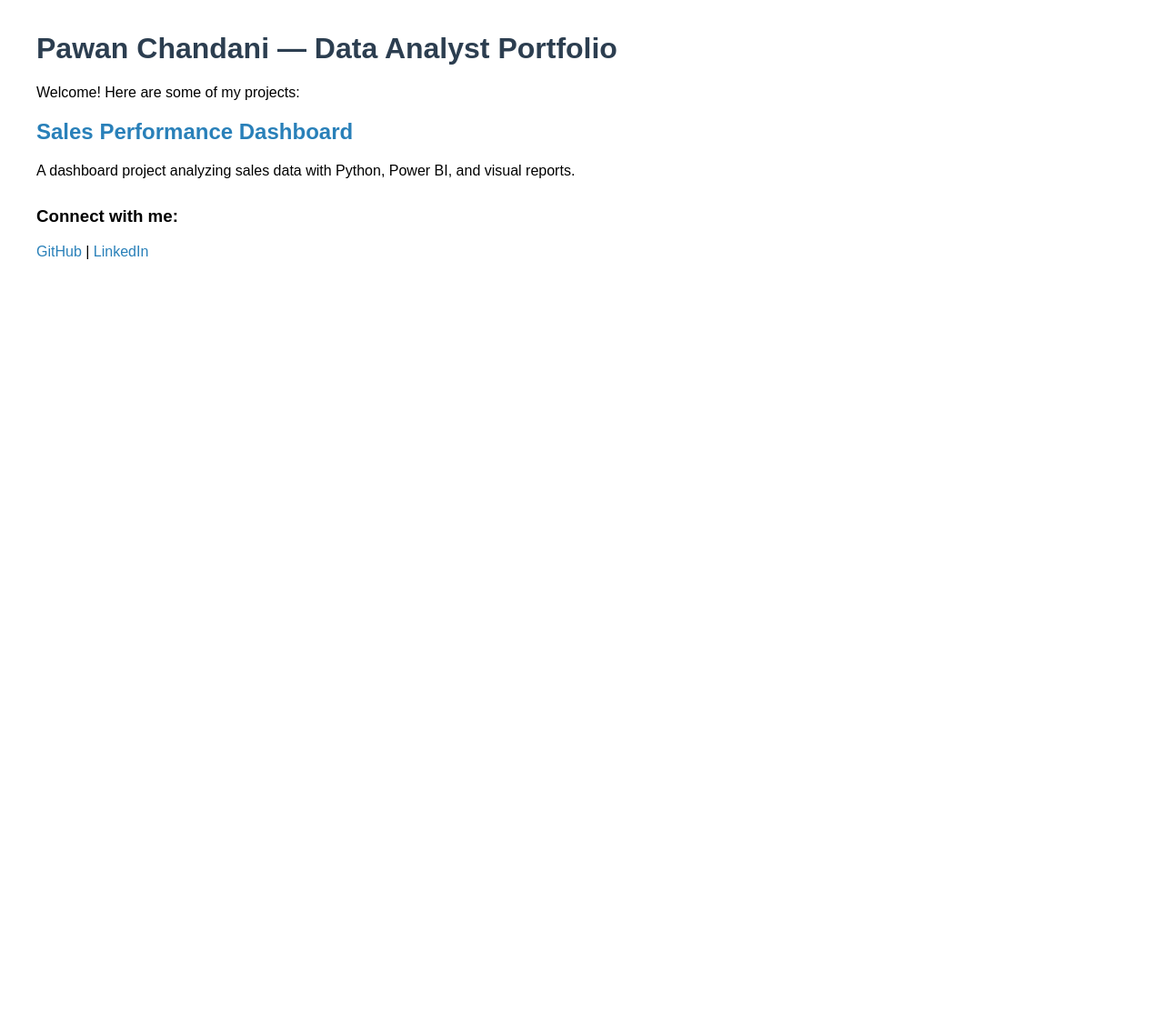
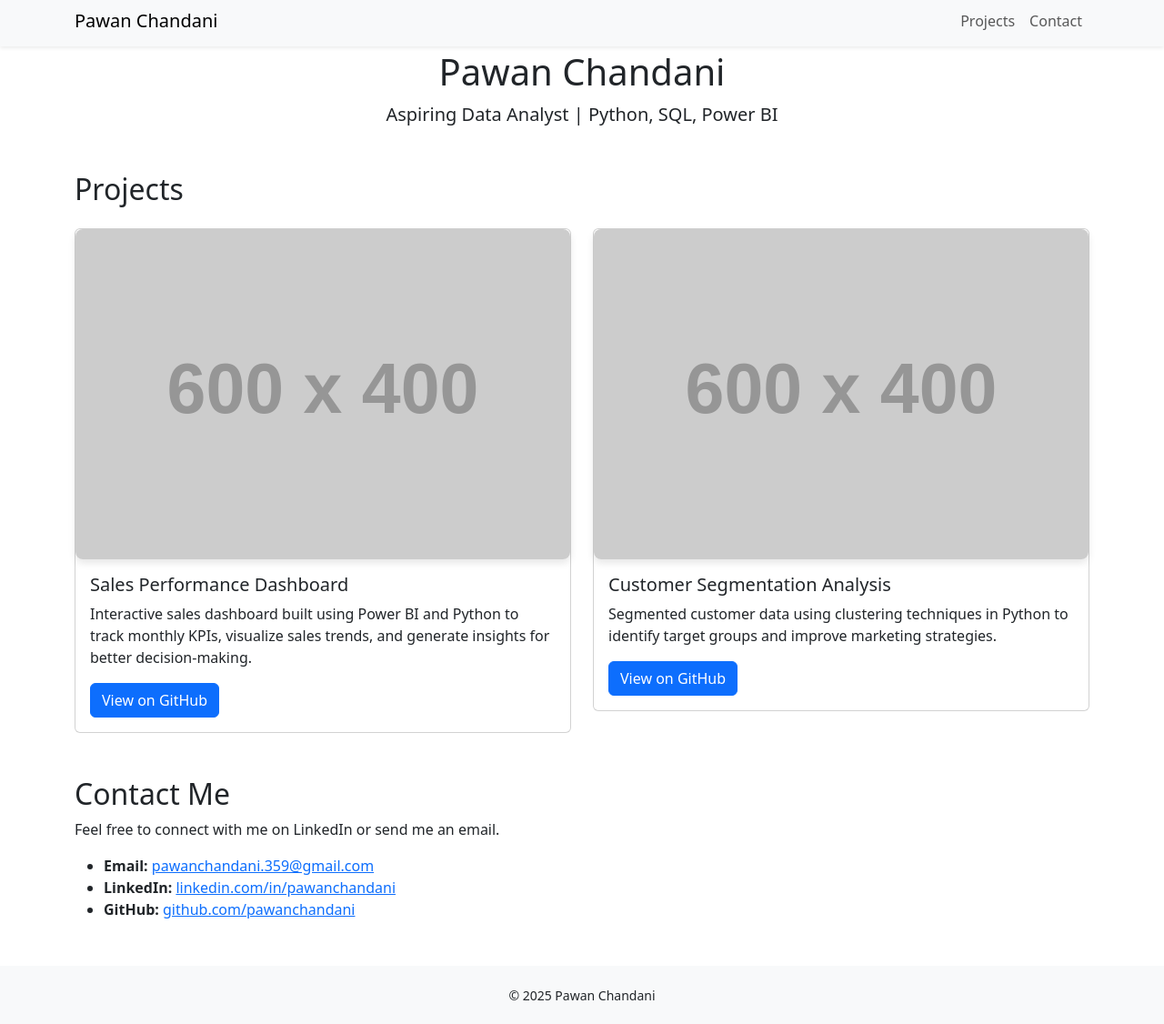
Before and after one commit to pawanchandani/pawanchandani.github.io, a plain HTML site: page index.html in a window 1280 px wide. Shown: the part 5-1131 px from the top of the page at 91% size. Before the commit the page ends 800 px from the top, so only its background shows below. Drawn offline with nearby package versions, Linux system fonts and the light colour scheme; placeholder pictures from the web are drawn by us.

Commit message:
Add project placeholders with descriptions and contact info

```diff
--- a/index.html
+++ b/index.html
@@ -2,49 +2,170 @@
 <html lang="en">
   <head>
     <meta charset="UTF-8" />
-    <title>Pawan Chandani Portfolio</title>
+    <meta name="viewport" content="width=device-width, initial-scale=1" />
+    <title>Pawan Chandani - Data Analyst Portfolio</title>
+
+    <!-- Bootstrap CSS CDN -->
+    <link
+      href="https://cdn.jsdelivr.net/npm/bootstrap@5.4.3/dist/css/bootstrap.min.css"
+      rel="stylesheet"
+    />
+
     <style>
       body {
-        font-family: Arial, sans-serif;
-        margin: 40px;
-        max-width: 700px;
+        padding-top: 60px;
       }
-      h1 {
-        color: #2c3e50;
+      .project-img {
+        max-width: 100%;
+        height: auto;
+        border-radius: 8px;
+        box-shadow: 0 4px 8px rgb(0 0 0 / 0.1);
       }
-      a {
-        color: #2980b9;
-        text-decoration: none;
-      }
-      a:hover {
-        text-decoration: underline;
-      }
-      .project {
-        margin-bottom: 30px;
+      footer {
+        background-color: #f8f9fa;
+        padding: 20px 0;
+        text-align: center;
+        margin-top: 50px;
       }
     </style>
   </head>
   <body>
-    <h1>Pawan Chandani — Data Analyst Portfolio</h1>
+    <!-- Navigation -->
+    <nav
+      class="navbar navbar-expand-lg navbar-light bg-light fixed-top shadow-sm"
+    >
+      <div class="container">
+        <a class="navbar-brand" href="#">Pawan Chandani</a>
+        <button
+          class="navbar-toggler"
+          type="button"
+          data-bs-toggle="collapse"
+          data-bs-target="#navbarNav"
+          aria-controls="navbarNav"
+          aria-expanded="false"
+          aria-label="Toggle navigation"
+        >
+          <span class="navbar-toggler-icon"></span>
+        </button>
+        <div
+          class="collapse navbar-collapse justify-content-end"
+          id="navbarNav"
+        >
+          <ul class="navbar-nav">
+            <li class="nav-item">
+              <a class="nav-link" href="#projects">Projects</a>
+            </li>
+            <li class="nav-item">
+              <a class="nav-link" href="#contact">Contact</a>
+            </li>
+          </ul>
+        </div>
+      </div>
+    </nav>
 
-    <p>Welcome! Here are some of my projects:</p>
+    <!-- Main content -->
+    <div class="container">
+      <header class="mb-5 text-center">
+        <h1>Pawan Chandani</h1>
+        <p class="lead">Aspiring Data Analyst | Python, SQL, Power BI</p>
+      </header>
 
-    <div class="project">
-      <h2>
-        <a href="https://github.com/pawanchandani/Sales-Performance-Dashboard"
-          >Sales Performance Dashboard</a
-        >
-      </h2>
-      <p>
-        A dashboard project analyzing sales data with Python, Power BI, and
-        visual reports.
-      </p>
+      <!-- Projects Section -->
+      <section id="projects" class="mb-5">
+        <h2 class="mb-4">Projects</h2>
+
+        <div class="row g-4">
+          <div class="col-md-6">
+            <div class="card">
+              <img
+                src="https://via.placeholder.com/600x400?text=Sales+Dashboard"
+                alt="Sales Dashboard"
+                class="project-img card-img-top"
+              />
+              <div class="card-body">
+                <h5 class="card-title">Sales Performance Dashboard</h5>
+                <p class="card-text">
+                  Interactive sales dashboard built using Power BI and Python to
+                  track monthly KPIs, visualize sales trends, and generate
+                  insights for better decision-making.
+                </p>
+                <a
+                  href="https://github.com/pawanchandani/Sales-Performance-Dashboard"
+                  class="btn btn-primary"
+                  target="_blank"
+                  rel="noopener noreferrer"
+                  >View on GitHub</a
+                >
+              </div>
+            </div>
+          </div>
+
+          <div class="col-md-6">
+            <div class="card">
+              <img
+                src="https://via.placeholder.com/600x400?text=Customer+Segmentation"
+                alt="Customer Segmentation"
+                class="project-img card-img-top"
+              />
+              <div class="card-body">
+                <h5 class="card-title">Customer Segmentation Analysis</h5>
+                <p class="card-text">
+                  Segmented customer data using clustering techniques in Python
+                  to identify target groups and improve marketing strategies.
+                </p>
+                <a
+                  href="https://github.com/pawanchandani/Customer-Segmentation"
+                  class="btn btn-primary"
+                  target="_blank"
+                  rel="noopener noreferrer"
+                  >View on GitHub</a
+                >
+              </div>
+            </div>
+          </div>
+        </div>
+      </section>
+
+      <!-- Contact Section -->
+      <section id="contact">
+        <h2>Contact Me</h2>
+        <p>Feel free to connect with me on LinkedIn or send me an email.</p>
+        <ul>
+          <li>
+            <strong>Email:</strong>
+            <a href="mailto:pawanchandani.359@gmail.com"
+              >pawanchandani.359@gmail.com</a
+            >
+          </li>
+          <li>
+            <strong>LinkedIn:</strong>
+            <a
+              href="https://www.linkedin.com/in/pawanchandani"
+              target="_blank"
+              rel="noopener noreferrer"
+              >linkedin.com/in/pawanchandani</a
+            >
+          </li>
+          <li>
+            <strong>GitHub:</strong>
+            <a
+              href="https://github.com/pawanchandani"
+              target="_blank"
+              rel="noopener noreferrer"
+              >github.com/pawanchandani</a
+            >
+          </li>
+        </ul>
+      </section>
     </div>
 
-    <h3>Connect with me:</h3>
-    <p>
-      <a href="https://github.com/pawanchandani">GitHub</a> |
-      <a href="https://www.linkedin.com/in/pawanchandani">LinkedIn</a>
-    </p>
+    <!-- Bootstrap JS Bundle CDN (for navbar toggling) -->
+    <script src="https://cdn.jsdelivr.net/npm/bootstrap@5.4.3/dist/js/bootstrap.bundle.min.js"></script>
+
+    <footer>
+      <div class="container">
+        <small>&copy; 2025 Pawan Chandani</small>
+      </div>
+    </footer>
   </body>
 </html>
```
